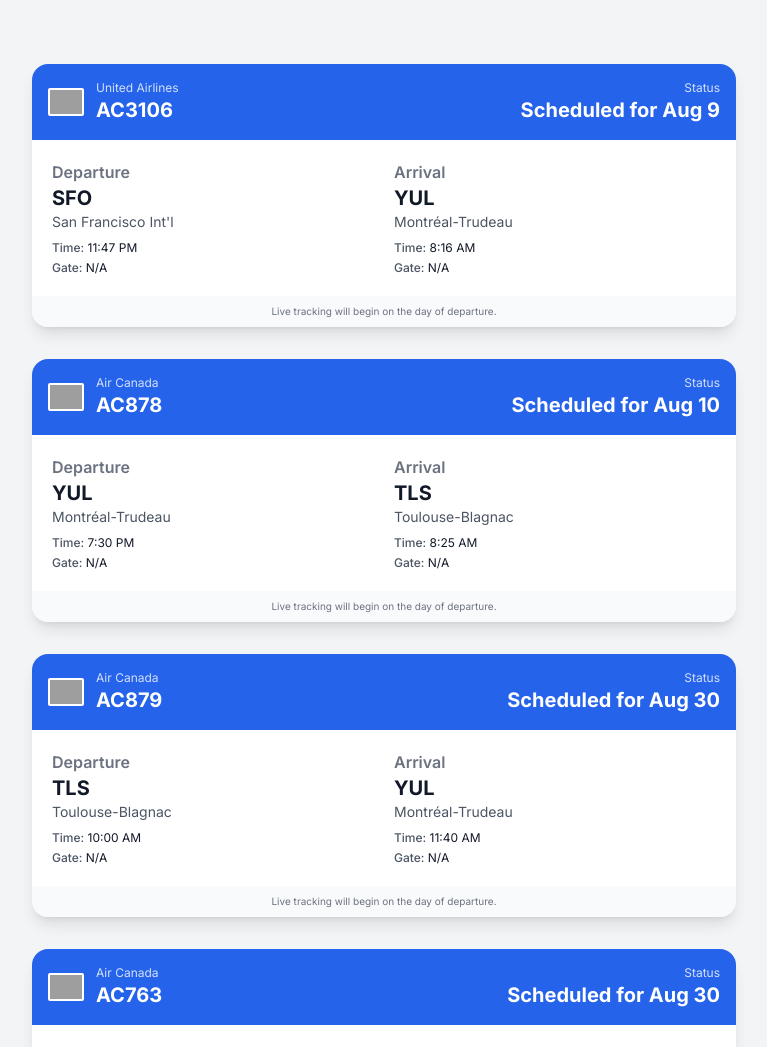
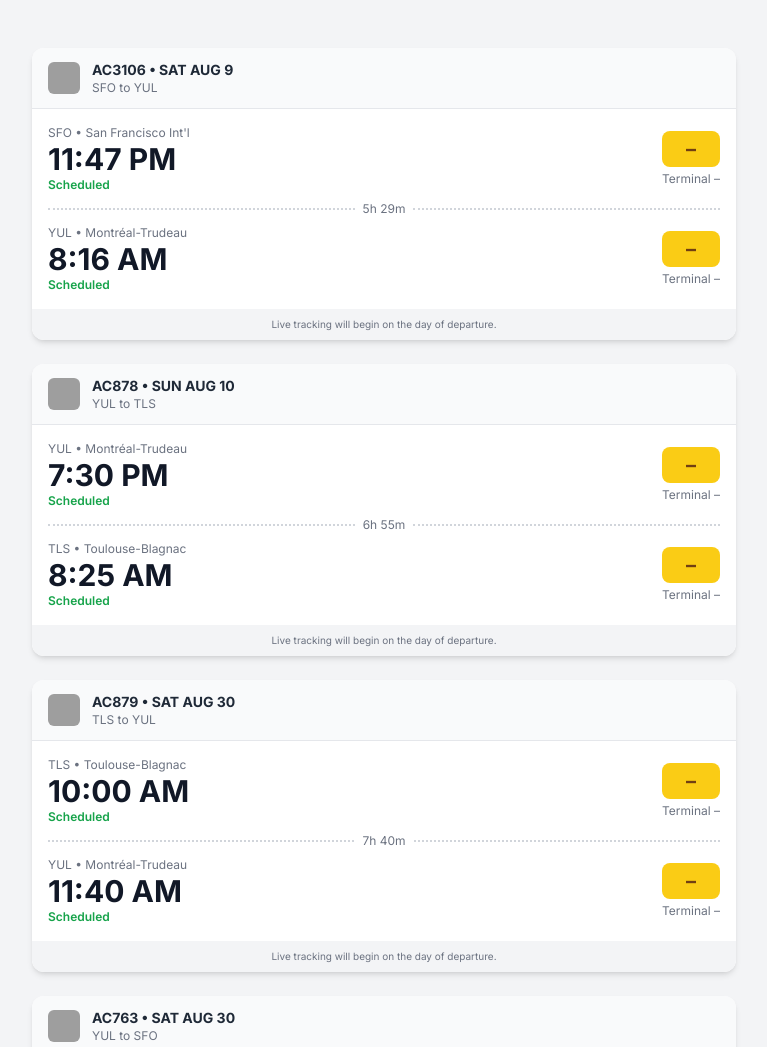
Before and after one commit to philippegui/flights, a plain HTML site: page index.html in a window 1280 px wide. Shown: the top 1047 px of the page, without its empty margins (256-1023 px from the left). Drawn offline with nearby package versions, Linux system fonts and the light colour scheme; grey boxes are pictures that could not be loaded.

Commit message:
Version 2.1

```diff
--- a/index.html
+++ b/index.html
@@ -28,9 +28,9 @@
 <body class="bg-gray-100 dark:bg-gray-900 text-gray-900 dark:text-gray-100">
 
     <div class="container mx-auto p-4 md:p-8 max-w-3xl">
-        <main class="pt-8">
+        <main class="pt-4">
             <!-- Flights List Container -->
-            <div id="flights-list" class="space-y-8">
+            <div id="flights-list" class="space-y-6">
                 <!-- Flight cards will be injected here by JavaScript -->
             </div>
         </main>
@@ -44,21 +44,25 @@
         const myFlights = [
             {
                 flightNumber: 'AC3106', flightDate: '2025-08-09', airline: 'United Airlines', airlineIata: 'UA',
+                duration: '5h 29m',
                 departure: { iata: 'SFO', airport: 'San Francisco Int\'l', time: '11:47 PM' },
                 arrival: { iata: 'YUL', airport: 'Montréal-Trudeau', time: '8:16 AM' }
             },
             {
                 flightNumber: 'AC878',  flightDate: '2025-08-10', airline: 'Air Canada', airlineIata: 'AC',
+                duration: '6h 55m',
                 departure: { iata: 'YUL', airport: 'Montréal-Trudeau', time: '7:30 PM' },
                 arrival: { iata: 'TLS', airport: 'Toulouse-Blagnac', time: '8:25 AM' }
             },
             {
                 flightNumber: 'AC879',  flightDate: '2025-08-30', airline: 'Air Canada', airlineIata: 'AC',
+                duration: '7h 40m',
                 departure: { iata: 'TLS', airport: 'Toulouse-Blagnac', time: '10:00 AM' },
                 arrival: { iata: 'YUL', airport: 'Montréal-Trudeau', time: '11:40 AM' }
             },
             {
                 flightNumber: 'AC763',  flightDate: '2025-08-30', airline: 'Air Canada', airlineIata: 'AC',
+                duration: '6h 12m',
                 departure: { iata: 'YUL', airport: 'Montréal-Trudeau', time: '4:45 PM' },
                 arrival: { iata: 'SFO', airport: 'San Francisco Int\'l', time: '7:57 PM' }
             }
@@ -92,85 +96,87 @@
         function createFlightCard(flight, statusInfo) {
             const isLiveData = statusInfo && !statusInfo.error;
 
-            const flight_status = isLiveData ? statusInfo.flight_status : 'scheduled';
             const airlineName = isLiveData ? statusInfo.airline.name : flight.airline;
             const airlineIata = isLiveData ? statusInfo.airline.iata : flight.airlineIata;
             const departure = isLiveData ? statusInfo.departure : flight.departure;
             const arrival = isLiveData ? statusInfo.arrival : flight.arrival;
+            const flight_status = isLiveData ? (statusInfo.flight_status || 'scheduled') : 'scheduled';
 
             const formatTime = (dateString, timeZone) => {
                 if (!dateString) return 'N/A';
-                return new Date(dateString).toLocaleTimeString('en-US', { hour: '2-digit', minute: '2-digit', hour12: true, timeZone: timeZone });
+                return new Date(dateString).toLocaleTimeString('en-US', { hour: 'numeric', minute: '2-digit', hour12: true, timeZone: timeZone });
             };
 
-            const getStatusClass = (status) => {
-                const s = status || 'unknown';
-                switch(s) {
-                    case 'scheduled': return 'bg-blue-600';
-                    case 'active': case 'en-route': return 'bg-indigo-600';
-                    case 'landed': return 'bg-green-600';
-                    case 'cancelled': return 'bg-red-600';
-                    case 'delayed': return 'bg-yellow-500 text-black';
-                    default: return 'bg-gray-600';
-                }
+            const formatHeaderDate = (dateString) => {
+                const d = new Date(dateString + 'T00:00:00');
+                return d.toLocaleDateString('en-US', { weekday: 'short', day: 'numeric', month: 'short', timeZone: 'UTC' }).toUpperCase().replace(/,/g, '');
             };
 
-            let statusText;
+            const headerDate = formatHeaderDate(flight.flightDate);
+            const departureTime = isLiveData ? formatTime(departure.scheduled, departure.timezone) : departure.time;
+            const arrivalTime = isLiveData ? formatTime(arrival.scheduled, arrival.timezone) : arrival.time;
+
+            const departureGate = isLiveData ? (statusInfo.departure.gate || '–') : '–';
+            const arrivalGate = isLiveData ? (statusInfo.arrival.gate || '–') : '–';
+            const departureTerminal = isLiveData ? (statusInfo.departure.terminal || '–') : '–';
+            const arrivalTerminal = isLiveData ? (statusInfo.arrival.terminal || '–') : '–';
+
+            let statusText = 'Scheduled';
             if (isLiveData) {
-                statusText = (flight_status || 'Unknown').replace(/_/g, ' ');
-            } else {
-                const d = new Date(flight.flightDate + 'T00:00:00');
-                const formattedDate = d.toLocaleDateString('en-US', { month: 'short', day: 'numeric', timeZone: 'UTC' });
-                statusText = `Scheduled for ${formattedDate}`;
+                statusText = flight_status.replace(/_/g, ' ');
             }
 
-            const departureTime = isLiveData ? formatTime(departure.scheduled, departure.timezone) : departure.time;
-            const arrivalTime = isLiveData ? formatTime(arrival.scheduled, arrival.timezone) : arrival.time;
-            const departureGate = isLiveData ? statusInfo.departure.gate : 'N/A';
-            const arrivalGate = isLiveData ? statusInfo.arrival.gate : 'N/A';
+            return `
+                <div class="bg-white dark:bg-gray-800 rounded-xl shadow-md overflow-hidden">
+                    <!-- Card Header -->
+                    <div class="flex items-center px-4 py-3 bg-gray-50 dark:bg-gray-700/50 border-b border-gray-200 dark:border-gray-700">
+                        <img src="https://images.kiwi.com/airlines/64/${airlineIata}.png" alt="${airlineName} logo" class="h-8 w-8 mr-3 rounded-md flex-shrink-0" onerror="this.style.display='none'">
+                        <div>
+                            <p class="text-sm font-bold text-gray-800 dark:text-gray-200">${flight.flightNumber} &bull; ${headerDate}</p>
+                            <p class="text-xs text-gray-500 dark:text-gray-400">${flight.departure.iata} to ${flight.arrival.iata}</p>
+                        </div>
+                    </div>
 
-            return `
-                <div class="bg-white dark:bg-gray-800 rounded-2xl shadow-lg overflow-hidden">
-                    <div class="p-4 ${getStatusClass(flight_status)} text-white">
-                        <div class="flex justify-between items-center">
-                            <div class="flex items-center">
-                                <img src="https://images.kiwi.com/airlines/64/${airlineIata}.png" alt="${airlineName} logo" class="h-7 w-auto mr-3 rounded-sm bg-white p-0.5" onerror="this.style.display='none'">
-                                <div>
-                                    <p class="text-xs opacity-80">${airlineName}</p>
-                                    <p class="text-xl font-bold">${flight.flightNumber}</p>
-                                </div>
+                    <!-- Main Content: Departure, Connector, Arrival -->
+                    <div class="px-4 pb-4 pt-4">
+                        <!-- Departure -->
+                        <div class="flex items-center justify-between">
+                            <div>
+                                <p class="text-xs text-gray-500 dark:text-gray-400">${departure.iata} &bull; ${departure.airport}</p>
+                                <p class="text-3xl font-bold text-gray-900 dark:text-white">${departureTime}</p>
+                                <p class="text-xs text-green-600 dark:text-green-400 font-semibold capitalize">${statusText}</p>
                             </div>
                             <div class="text-right">
-                                <p class="text-xs opacity-80">Status</p>
-                                <p class="text-xl font-bold ${!isLiveData ? '' : 'capitalize'}">${statusText}</p>
+                                <div class="bg-yellow-400 rounded-lg px-3 py-1 flex items-center justify-center min-w-[50px]">
+                                    <p class="text-xl font-bold text-yellow-900">${departureGate}</p>
+                                </div>
+                                <p class="text-xs text-gray-500 dark:text-gray-400 mt-1">Terminal ${departureTerminal}</p>
+                            </div>
+                        </div>
+
+                        <!-- Connector -->
+                        <div class="flex items-center my-2">
+                            <div class="flex-grow border-t-2 border-dotted border-gray-300 dark:border-gray-600"></div>
+                            <span class="text-xs text-gray-500 dark:text-gray-400 px-2">${flight.duration}</span>
+                            <div class="flex-grow border-t-2 border-dotted border-gray-300 dark:border-gray-600"></div>
+                        </div>
+
+                        <!-- Arrival -->
+                        <div class="flex items-center justify-between">
+                            <div>
+                                <p class="text-xs text-gray-500 dark:text-gray-400">${arrival.iata} &bull; ${arrival.airport}</p>
+                                <p class="text-3xl font-bold text-gray-900 dark:text-white">${arrivalTime}</p>
+                                <p class="text-xs text-green-600 dark:text-green-400 font-semibold capitalize">${statusText}</p>
+                            </div>
+                            <div class="text-right">
+                                <div class="bg-yellow-400 rounded-lg px-3 py-1 flex items-center justify-center min-w-[50px]">
+                                    <p class="text-xl font-bold text-yellow-900">${arrivalGate}</p>
+                                </div>
+                                 <p class="text-xs text-gray-500 dark:text-gray-400 mt-1">Terminal ${arrivalTerminal}</p>
                             </div>
                         </div>
                     </div>
-                    <div class="p-5">
-                        <div class="grid grid-cols-1 md:grid-cols-2 gap-x-5 gap-y-4">
-                            <!-- Departure -->
-                            <div>
-                                <h3 class="text-base font-semibold text-gray-500 dark:text-gray-400">Departure</h3>
-                                <p class="text-xl font-bold text-gray-900 dark:text-white">${departure.iata}</p>
-                                <p class="text-sm text-gray-600 dark:text-gray-300 truncate">${departure.airport}</p>
-                                <div class="mt-2 text-xs space-y-1">
-                                    <p><span class="font-medium text-gray-600 dark:text-gray-400">Time:</span> ${departureTime}</p>
-                                    <p><span class="font-medium text-gray-600 dark:text-gray-400">Gate:</span> ${departureGate}</p>
-                                </div>
-                            </div>
-                            <!-- Arrival -->
-                            <div>
-                                <h3 class="text-base font-semibold text-gray-500 dark:text-gray-400">Arrival</h3>
-                                <p class="text-xl font-bold text-gray-900 dark:text-white">${arrival.iata}</p>
-                                <p class="text-sm text-gray-600 dark:text-gray-300 truncate">${arrival.airport}</p>
-                                <div class="mt-2 text-xs space-y-1">
-                                    <p><span class="font-medium text-gray-600 dark:text-gray-400">Time:</span> ${arrivalTime}</p>
-                                    <p><span class="font-medium text-gray-600 dark:text-gray-400">Gate:</span> ${arrivalGate}</p>
-                                </div>
-                            </div>
-                        </div>
-                    </div>
-                    ${!isLiveData ? `<div class="bg-gray-50 dark:bg-gray-700/50 px-5 py-2 text-[10px] text-center text-gray-500 dark:text-gray-400">Live tracking will begin on the day of departure.</div>` : ''}
+                    ${!isLiveData ? `<div class="bg-gray-100 dark:bg-gray-700 px-5 py-2 text-[10px] text-center text-gray-500 dark:text-gray-400 rounded-b-xl">Live tracking will begin on the day of departure.</div>` : ''}
                 </div>
             `;
         }
@@ -178,33 +184,30 @@
         function createErrorCard(flight, errorData) {
             const scheduledCard = createFlightCard(flight, null); // Show scheduled info
             const errorHtml = `
-                <div class="mt-[-8px] rounded-b-2xl bg-red-100 dark:bg-red-900/20 border-t-2 border-red-200 text-red-700 dark:text-red-300 p-2 text-[10px] text-center" role="alert">
+                <div class="mt-[-8px] rounded-b-xl bg-red-100 dark:bg-red-900/20 border-t-2 border-red-200 text-red-700 dark:text-red-300 p-2 text-[10px] text-center" role="alert">
                     <strong>Update Failed:</strong> ${errorData.message}
                 </div>
             `;
-            // Combine the scheduled card with an error message at the bottom
-            return scheduledCard.replace('</div></div></div>', `</div></div></div>${errorHtml}`);
+            return scheduledCard.replace('</div>', `${errorHtml}</div>`);
         }
 
         async function loadMyTrips() {
             flightsListContainer.innerHTML = '<div class="my-12 flex justify-center"><div class="loader ease-linear rounded-full border-8 border-t-8 border-gray-200 h-32 w-32"></div></div>';
 
             const today = new Date();
-            today.setHours(0, 0, 0, 0); // Normalize to start of day for comparison
+            today.setHours(0, 0, 0, 0);
 
             const flightPromises = myFlights.map(async (flight) => {
-                const flightDate = new Date(flight.flightDate + 'T00:00:00-08:00'); // Assume PST for date parsing
+                const flightDate = new Date(flight.flightDate + 'T00:00:00-08:00');
                 flightDate.setHours(0, 0, 0, 0);
 
                 if (flightDate.getTime() === today.getTime()) {
-                    // Fetch live data only if the flight is today
                     const liveData = await fetchFlightData(flight.flightNumber, flight.flightDate);
                     if (liveData.error) {
                         return createErrorCard(flight, liveData);
                     }
                     return createFlightCard(flight, liveData);
                 } else {
-                    // For future or past flights, just show the scheduled info
                     return createFlightCard(flight, null);
                 }
             });
```
